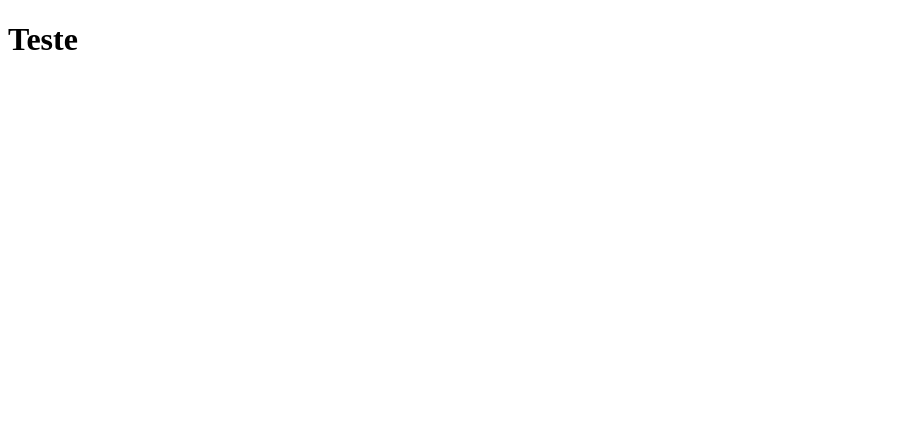
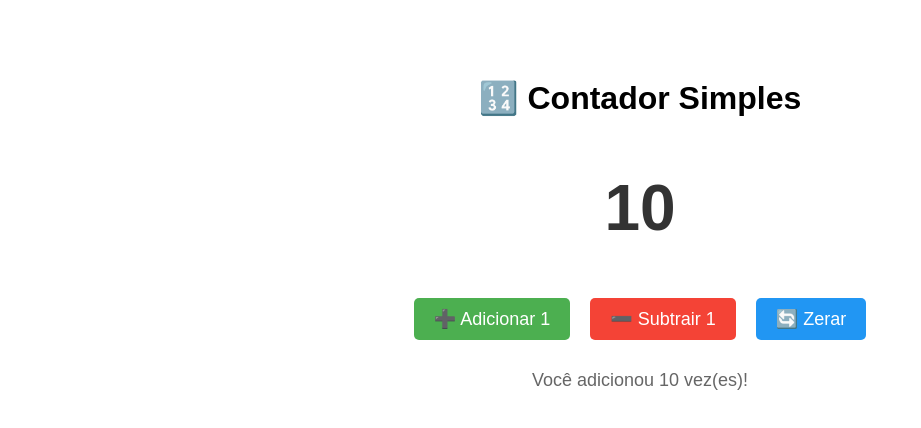
Before and after one commit to gabrielbdornas/clone-tabnews, a Next.js app: page / in a window 1280 px wide. Shown: the top 428 px of the page, without its empty margins (0-921 px from the left). Built offline with nearby package versions, Linux system fonts and the light colour scheme.

Commit message:
Add second react exemple gaved by cursor - counter

```diff
--- a/pages/index.js
+++ b/pages/index.js
@@ -1,5 +1,82 @@
+import { useState } from 'react';
+
 function Home() {
-  return <h1>Teste</h1>;
+  // useState returns an array with 2 things:
+  // 1. count = the current value
+  // 2. setCount = function to change the value
+  const [count, setCount] = useState(10);
+
+  return (
+    <div style={{
+      textAlign: 'center',
+      padding: '50px',
+      fontFamily: 'Arial, sans-serif'
+    }}>
+      <h1>🔢 Contador Simples</h1>
+
+      {/* Display the current count */}
+      <h2 style={{ fontSize: '4em', color: '#333' }}>{count}</h2>
+
+      {/* Buttons to change the count */}
+      <div style={{ marginTop: '20px' }}>
+        <button
+          onClick={() => setCount(count + 1)}
+          style={{
+            fontSize: '18px',
+            padding: '10px 20px',
+            margin: '0 10px',
+            backgroundColor: '#4CAF50',
+            color: 'white',
+            border: 'none',
+            borderRadius: '5px',
+            cursor: 'pointer'
+          }}
+        >
+          ➕ Adicionar 1
+        </button>
+
+        <button
+          onClick={() => setCount(count - 1)}
+          style={{
+            fontSize: '18px',
+            padding: '10px 20px',
+            margin: '0 10px',
+            backgroundColor: '#f44336',
+            color: 'white',
+            border: 'none',
+            borderRadius: '5px',
+            cursor: 'pointer'
+          }}
+        >
+          ➖ Subtrair 1
+        </button>
+
+        <button
+          onClick={() => setCount(0)}
+          style={{
+            fontSize: '18px',
+            padding: '10px 20px',
+            margin: '0 10px',
+            backgroundColor: '#2196F3',
+            color: 'white',
+            border: 'none',
+            borderRadius: '5px',
+            cursor: 'pointer'
+          }}
+        >
+          🔄 Zerar
+        </button>
+      </div>
+
+      {/* Show different messages based on count */}
+      <div style={{ marginTop: '30px', fontSize: '18px', color: '#666' }}>
+        {count === 0 && <p>Comece clicando nos botões!</p>}
+        {count > 0 && <p>Você adicionou {count} vez(es)!</p>}
+        {count < 0 && <p>Você subtraiu {Math.abs(count)} vez(es)!</p>}
+        {count > 10 && <p>🎉 Uau! Você chegou a {count}!</p>}
+      </div>
+    </div>
+  );
 }
 
 // Define que Home é a saída padrão
```
